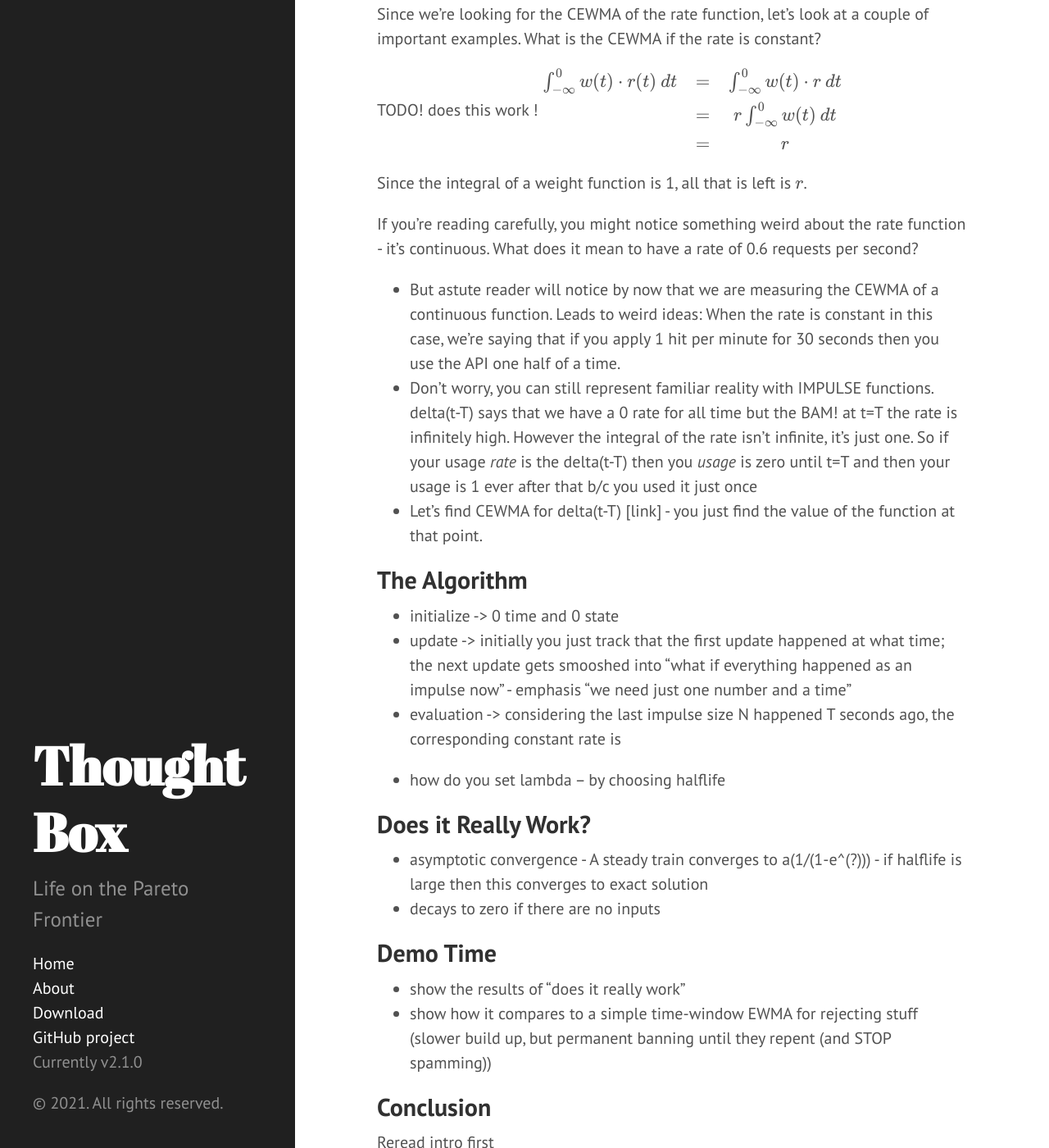
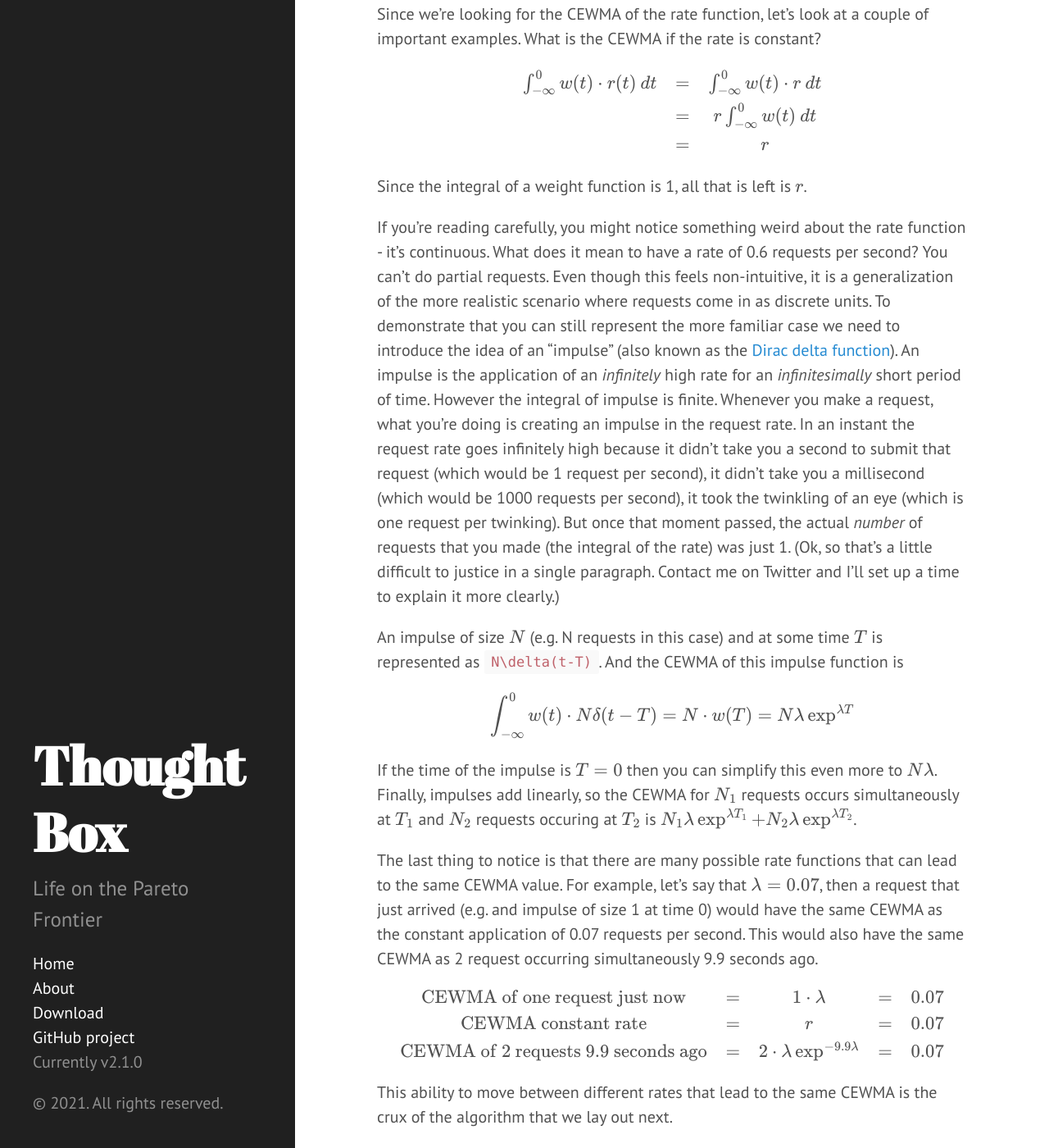
Before and after one commit to JnBrymn/JnBrymn.github.io, a Jekyll site: the page built from _posts/2021-03-06-recent-average-rate-limiters.md, in a window 1280 px wide and 1400 px high, scrolled down 2901 px. Shown: the whole window at 82% size. Built offline with Jekyll 4.4.1, drawn with Linux system fonts in a browser that asks for light colours; formulas are drawn with MathJax 3; comment, search, counter and statistics services are not loaded; some of the changed text lies outside the part shown.

Commit message:
before replacing exp

```diff
--- a/_posts/2021-03-06-recent-average-rate-limiters.md
+++ b/_posts/2021-03-06-recent-average-rate-limiters.md
@@ -44,7 +44,6 @@ The integral of this equation sums to 1 (a requirement for the weight function),
 
 Since we're looking for the CEWMA of the rate function, let's look at a couple of important examples. What is the CEWMA if the rate is constant?
 
-TODO! does this work !
 $$
 \begin{matrix}
 \int_{-\infty}^{0} w(t) \cdot  r(t)\:dt &=&  \int_{-\infty}^{0} w(t) \cdot  r\:dt \\
@@ -55,15 +54,75 @@ $$
 
 Since the integral of a weight function is 1, all that is left is $$r$$.
 
-If you're reading carefully, you might notice something weird about the rate function - it's continuous. What does it mean to have a rate of 0.6 requests per second?
+If you're reading carefully, you might notice something weird about the rate function - it's continuous. What does it mean to have a rate of 0.6 requests per second? You can't do partial requests. Even though this feels non-intuitive, it is a generalization of the more realistic scenario where requests come in as discrete units. To demonstrate that you can still represent the more familiar case we need to introduce the idea of an "impulse" (also known as the [Dirac delta function](https://mathworld.wolfram.com/DeltaFunction.html)). An impulse is the application of an _infinitely_ high rate for an _infinitesimally_ short period of time. However the integral of impulse is finite. Whenever you make a request, what you're doing is creating an impulse in the request rate. In an instant the request rate goes infinitely high because it didn't take you a second to submit that request (which would be 1 request per second), it didn't take you a millisecond (which would be 1000 requests per second), it took the twinkling of an eye (which is one request per twinking). But once that moment passed, the actual _number_ of requests that you made (the integral of the rate) was just 1. (Ok, so that's a little difficult to justice in a single paragraph. Contact me on Twitter and I'll set up a time to explain it more clearly.)
+
+An impulse of size $$N$$ (e.g. N requests in this case) and at some time $$T$$ is represented as `N\delta(t-T)`. And the CEWMA of this impulse function is
+
+$$
+\int_{-\infty}^{0}w(t) \cdot N\delta(t-T)= N \cdot w(T) = N\lambda \exp^{\lambda T}
+$$
+
+If the time of the impulse is $$T=0$$ then you can simplify this even more to $$N\lambda$$. Finally, impulses add linearly, so the CEWMA for $$N_1$$ requests occurs simultaneously at $$T_1$$ and $$N_2$$ requests occuring at $$T_2$$ is $$N_1\lambda \exp^{\lambda T_1} + N_2\lambda \exp^{\lambda T_2}$$.
+
+The last thing to notice is that there are many possible rate functions that can lead to the same CEWMA value. For example, let's say that $$\lambda = 0.07$$, then a request that just arrived (e.g. and impulse of size 1 at time 0) would have the same CEWMA as the constant application of 0.07 requests per second. This would also have the same CEWMA as 2 request occurring simultaneously 9.9 seconds ago.
+
+$$
+\begin{matrix}
+\text{CEWMA of one request just now} &=& 1 \cdot \lambda &=& 0.07 \\
+\text{CEWMA constant rate} &=& r &=& 0.07 \\
+\text{CEWMA of 2 requests 9.9 seconds ago} &=& 2\cdot \lambda \exp^{-9.9\lambda} &=& 0.07 \\
+\end{matrix}
+$$
+
+This ability to move between different rates that lead to the same CEWMA is the crux of the algorithm that we lay out next.
+
+## The Algorithm
+
+We now have all the theoretical pieces required to build our Recent Average Rate Limiter. Our algorithm requires us to track 2 values, the time of the last update  $$T$$, and the "impulse size" $$N$$, which is basically our assumption that the all of the requests leading to the calculated CEWMA came in at time $$T$$. There are 4 methods for our rate limiter `initialize`, `update`, `evaluate`, and `rate_limited`:
+
+`initialize` - We set $$T_0$$ and $$N_0$$ to 0.
+
+`update` - For the first update we just set $$N_1=1$$ and $$T_1$$ to now (UNIX timestamp). For all subsequent updates $$T_{i-1}$$ corresponds to the last time a request came, and $$N_{i-1}$$ is some number representing how many requests were assumed to come at that moment. As in the examples at the end of the last section, we calculate the CEWMA of $$N_{i-1}}$$ request happening at $$T_{i-1}$$ plus 1 request (the new one) happening now. Given this CEWMA, we can find $$N_i$$ such that $$N_i$$ requests happening now has the same CEWMA:
+
+$$
+\begin{matrix}
+\text{CEWMA of } N_{i-1} \text{ requests at } T_{i-1} \text{ and 1 more just now } &=&  N_{i-1}\cdot \lambda \exp^{\lambda(T_{i-1}-now)} + 1 \cdot \lambda  \\
+\text{CEWMA of } N_{i} \text{ requests just now } &=&  N_{i}\cdot \lambda  \\
+\end{matrix}
+$$
+
+Setting both of these equations equal and solving for $$N_i$$ we arrive at $$N$$'s update equation.
+
+$$
+N_i = 1 + N_{i-1} \exp^{\lambda(T_{i-1}-now)}
+$$
+
+$$T_i$$ is much simpler; we just set it to now.
+
+`evaluate` - This is similar to `update` but we convert from a single impulse representation of the CEWMA to a constant rate representation:
+
+$$
+\begin{matrix}
+\text{CEWMA of } N_{i} \text{ requests at } T_{i} &=&  N_{i}\cdot \lambda \exp^{\lambda(T_{i}-now)}  \\
+\text{CEWMA of a constant request rate } &=&  r  \\
+\end{matrix}
+$$
+
+So the evaluation is
+
+$$
+r = N_{i}\cdot \lambda e^{\lambda(T_{i}-now)}
+$$
 
 
 
-* But astute reader will notice by now that we are measuring the CEWMA of a continuous function. Leads to weird ideas: When the rate is constant in this case, we're saying that if you apply 1 hit per minute for 30 seconds then you use the API one half of a time.
-* Don't worry, you can still represent familiar reality with IMPULSE functions. delta(t-T) says that we have a 0 rate for all time but the BAM! at t=T the rate is infinitely high. However the integral of the rate isn't infinite, it's just one. So if your usage _rate_ is the delta(t-T) then you _usage_ is zero until t=T and then your usage is 1 ever after that b/c you used it just once
-* Let's find CEWMA for delta(t-T) [link] - you just find the value of the function at that point.
+***********START HERE*******
 
-## The Algorithm
+
+  `evaluate`, and `rate_limited`:
+
+ came in right now.
+
 
 * initialize -> 0 time and 0 state
 * update -> initially you just track that the first update happened at what time; the next update gets smooshed into "what if everything happened as an impulse now" - emphasis "we need just one number and a time"
@@ -71,6 +130,7 @@ If you're reading carefully, you might notice something weird about the rate fun
 
 * how do you set lambda -- by choosing halflife
 
+* Here's the code
 
 ## Does it Really Work?
 * asymptotic convergence - A steady train converges to a(1/(1-e^(?)))  - if halflife is large then this converges to exact solution
@@ -115,3 +175,4 @@ Reread intro first
   * test latex equations
 * send to Orendorf and GH DS manager
 * post on PennyU and Twitter
+* ask people to contact me if they want to understand better - especially that mumbojumbo about impulses
```
